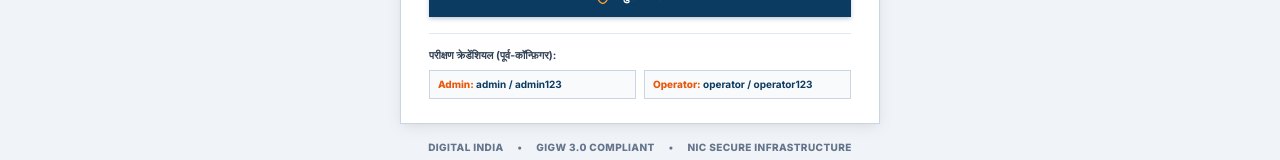
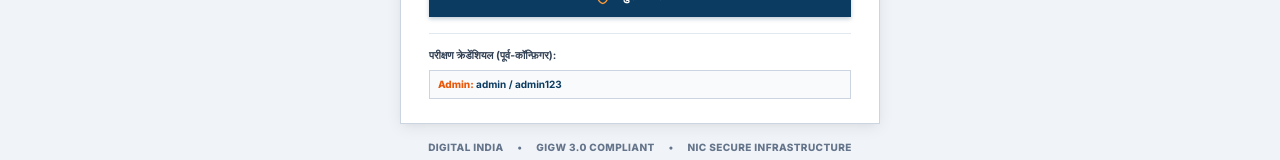
Before and after one commit to UNKNOWN-FLAME/SIH2026, a React (Vite) app in the folder frontend/: page /login in a window 1280 px wide. Shown: the part 587-747 px from the top of the page. Built offline with nearby package versions, Linux system fonts and the light colour scheme; no server answers.

Commit message:
fix: pin bcrypt<4.0.0 — passlib 1.7.4 broken with bcrypt 4.x on Railway; remove operator button

```diff
--- a/frontend/src/pages/LoginPage.tsx
+++ b/frontend/src/pages/LoginPage.tsx
@@ -452,26 +452,6 @@ export default function LoginPage() {
                 >
                   <span style={{ fontWeight: 800, color: '#ea580c' }}>Admin:</span> admin / admin123
                 </button>
-                <button
-                  type="button"
-                  onClick={() => setQuickCreds('operator', 'operator123')}
-                  style={{
-                    flex: 1,
-                    background: '#f8fafc',
-                    border: '1px solid #cbd5e1',
-                    color: '#0b3b60',
-                    padding: '6px 8px',
-                    fontSize: 10,
-                    cursor: 'pointer',
-                    fontFamily: 'Inter',
-                    textAlign: 'left',
-                    fontWeight: 700,
-                  }}
-                  onMouseOver={(e) => ((e.currentTarget as HTMLElement).style.borderColor = '#0b3b60')}
-                  onMouseOut={(e) => ((e.currentTarget as HTMLElement).style.borderColor = '#cbd5e1')}
-                >
-                  <span style={{ fontWeight: 800, color: '#ea580c' }}>Operator:</span> operator / operator123
-                </button>
               </div>
             </div>
           </div>
```
Also changed, not shown: 1 other file (tests, documents, lock files or other folders).
